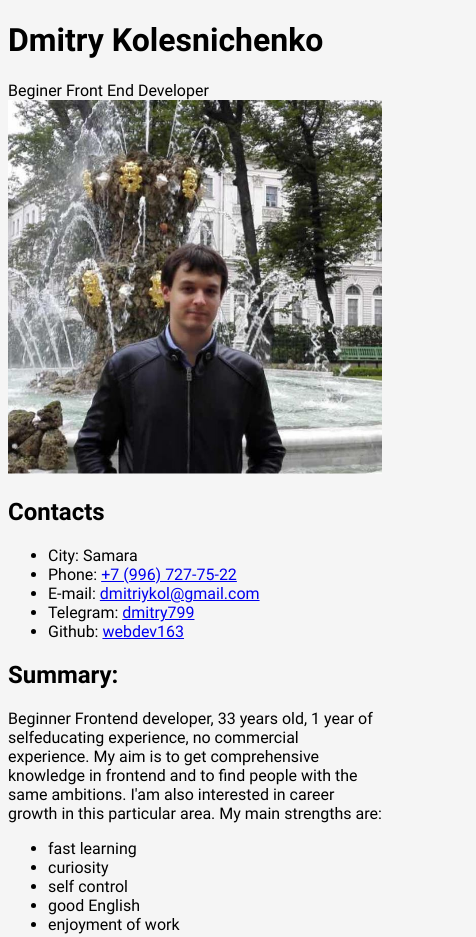
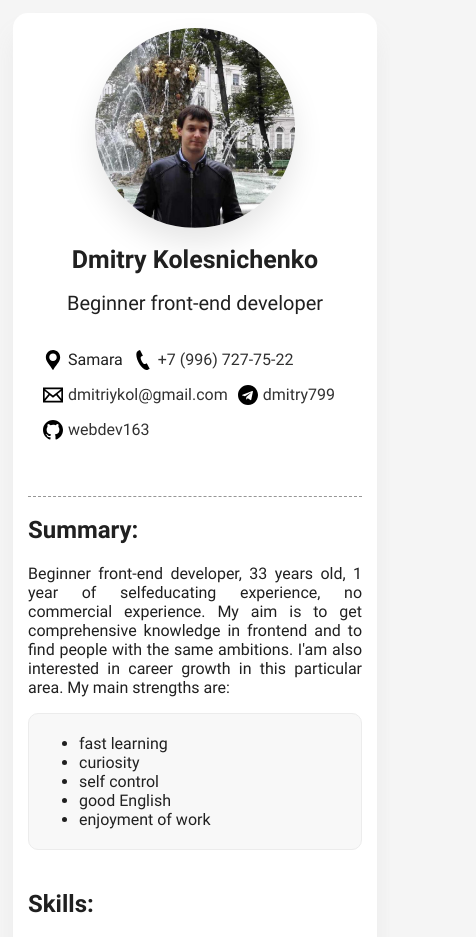
Before and after one commit to webdev163/rsschool-cv, a plain HTML site: page index.html in a window 390 px wide. Shown: the top 937 px of the page, 476 px wide, since content can reach past the window. Drawn offline with Linux system fonts and the light colour scheme.

Commit message:
feat: add css styles

```diff
--- a/css/style.css
+++ b/css/style.css
@@ -19,6 +19,8 @@
 body {
   font-family: Roboto, sans-serif;
   background-color: #f5f5f5;
+  color: #202020;
+  padding: 40px 25px 40px;
 }
 
 img {
@@ -26,6 +28,158 @@ img {
 }
 
 .container {
-  max-width: 1200px;
+  max-width: 960px;
   margin: 0 auto;
+  padding: 30px;
+  background-color: #fff;
+  border-radius: 15px;
+  box-shadow: 0 20px 25px rgba(153, 153, 153, 0.1);
 }
+
+.header {
+  border-bottom: 1px dashed #969696;
+  padding-bottom: 25px;
+}
+
+.header__avatar {
+  box-shadow: 0 15px 30px rgba(0, 0, 0, 0.1)
+}
+
+.header-wrapper {
+  display: flex;
+  align-items: center;
+}
+
+.header__text {
+  margin-left: 25px;
+}
+
+.header__title {
+  font-size: 35px;
+}
+
+.header__subtitle {
+  font-size: 25px;
+}
+
+.header__avatar {
+  width: 200px;
+  height: 200px;
+  border-radius: 50%;
+}
+
+.contacts {
+  margin-top: 35px;
+}
+
+.contacts a {
+  text-decoration: none;
+  color: #313131;
+}
+
+.contacts__item:hover a {
+  color: #808080;
+  text-decoration: underline;
+}
+
+.contacts__item:hover:not(:first-child) svg {
+  fill: #808080;
+  cursor: pointer;
+}
+
+.contacts__list {
+  padding-left: 0;
+  display: flex;
+  align-items: center;
+  flex-wrap: wrap;
+}
+
+.contacts__item {
+  list-style: none;
+  display: flex;
+  align-items: center;
+  margin-bottom: 10px;
+}
+
+.contacts__item:not(:last-child) {
+  margin-right: 10px;
+}
+
+.contacts__item svg {
+  margin-right: 5px;
+}
+
+.summary__list, .skills__list, pre {
+  padding: 20px;
+  padding-left: 50px;
+  background-color: #f8f8f8;
+  border-radius: 10px;
+  border: 1px solid #ececec
+}
+
+.main, .footer {
+  padding-left: 20px;
+  padding-right: 20px;
+  text-align: justify;
+}
+
+.main section {
+  margin-bottom: 40px;
+}
+
+.footer {
+  display: flex;
+  align-items: center;
+  justify-content: center;
+  background-color: #ececec;
+  padding: 20px;
+  border-radius: 10px;
+  border: 1px solid #d4d4d4
+}
+
+.copyright, .footer__github {
+  margin-right: 50px;
+}
+
+@media screen and (max-width: 768px) {
+  body {
+    padding: 5px;
+  }
+  .header__title {
+    font-size: 25px;
+  }
+  .code-sample {
+    display: none;
+  }
+}
+
+@media screen and (max-width: 576px) {
+  .header-wrapper {
+    flex-wrap: wrap;
+    justify-content: center;
+  }
+  .header__text {
+    margin-left: 0;
+    text-align: center;
+  }
+  .contacts {
+    padding-left: 15px;
+    padding-right: 15px;
+  }
+  .contacts__item {
+    margin-bottom: 15px;
+  }
+  .header__subtitle {
+    font-size: 20px;
+  }
+  .main {
+    padding-left: 0;
+    padding-right: 0;
+  }
+  .container {
+    padding: 15px;
+  }
+  .copyright, .footer__github {
+    margin-right: 25px;
+  }
+}
--- a/index.html
+++ b/index.html
@@ -12,33 +12,34 @@
 
     <header>
       <div class="header">
-        <h1 class="header__title">Dmitry Kolesnichenko</h1>
-        <span class="header__subtitle">Beginer Front End Developer</span>
-        <img class="header__avatar" src="img/avatar.jpg" alt="Аватар">
+        <div class="header-wrapper">
+          <img class="header__avatar" src="img/avatar.jpg" alt="Аватар">
+          <div class="header__text">
+            <h1 class="header__title">Dmitry Kolesnichenko</h1>
+            <span class="header__subtitle">Beginner front-end developer</span>
+            <section class="contacts">
+              <ul class="contacts__list">
+                <li class="contacts__item"><svg class="icon-place" width="20" height="20"><use href="img/sprite.svg#tool"></svg>Samara</li>
+                <li class="contacts__item"><svg class="icon-phone" width="20" height="20"><use href="img/sprite.svg#phone"></svg><a href="tel:+79967277522">+7 (996) 727-75-22</a></li>
+                <li class="contacts__item"><svg class="icon-email" width="20" height="20"><use href="img/sprite.svg#email"></svg><a href="mailto:dmitriykol@gmail.com">dmitriykol@gmail.com</a></li>
+                <li class="contacts__item"><svg class="icon-telegram" width="20" height="20"><use href="img/sprite.svg#telegram"></svg><a href="https://t.me/dmitry799">dmitry799</a></li>
+                <li class="contacts__item"><svg class="icon-github" width="20" height="20"><use href="img/sprite.svg#github-logo"></svg><a href="https://github.com/webdev163">webdev163</a></li>
+              </ul>
+            </section>
+          </div>
+        </div>
+
       </div>
     </header>
 
     <main class="main">
-      <section class="contacts">
-        <div class="contacts">
-          <h2 class="contacts__title">Contacts</h2>
-          <ul class="contacts__list">
-            <li class="contacts__item">City: Samara</li>
-            <li class="contacts__item">Phone: <a href="tel:+79967277522">+7 (996) 727-75-22</a></li>
-            <li class="contacts__item">E-mail: <a href="mailto:dmitriykol@gmail.com">dmitriykol@gmail.com</a></li>
-            <li class="contacts__item">Telegram: <a href="https://t.me/dmitry799">dmitry799</a></li>
-            <li class="contacts__item">Github: <a href="https://github.com/webdev163">webdev163</a></li>
-          </ul>
-        </div>
-      </section>
-
       <section class="summary">
         <h2 class="summary__title">Summary:</h2>
-        <p class="summary__text">Beginner Frontend developer, 33 years old, 1 year of selfeducating experience, no commercial experience. My aim is to get comprehensive knowledge in frontend and to find people with the same ambitions. I'am also interested in career growth in this particular area. My main strengths are:</p>
+        <p class="summary__text">Beginner front-end developer, 33 years old, 1 year of selfeducating experience, no commercial experience. My aim is to get comprehensive knowledge in frontend and to find people with the same ambitions. I'am also interested in career growth in this particular area. My main strengths are:</p>
         <ul class="summary__list">
           <li class="summary-item">fast learning</li>
           <li class="summary-item">curiosity</li>
-          <li class="summary-item">self control</a></li>
+          <li class="summary-item">self control</li>
           <li class="summary-item">good English</li>
           <li class="summary-item">enjoyment of work</li>
         </ul>
@@ -49,7 +50,7 @@
         <ul class="skills__list">
           <li class="skills-item">HTML, CSS</li>
           <li class="skills-item">EJS, SASS, LESS</li>
-          <li class="skills-item">BEM, CSS Modules, Bootstrap</a></li>
+          <li class="skills-item">BEM, CSS Modules, Bootstrap</li>
           <li class="skills-item">Postcss</li>
           <li class="skills-item">JavaScript (including ES6)</li>
           <li class="skills-item">NPM, Webpack, babel, gulp</li>
@@ -97,7 +98,7 @@
 
       <section class="experience">
         <h2 class="experience__title">Work experience:</h2>
-        <p class="experience__text">No commercial developer experience or work participation until now. One of my aims in taking RSSchool courses is to change the fact above</p>
+        <p class="experience__text">No commercial developer experience or work participation until now. One of my aims in taking RS School courses is to change the fact above</p>
       </section>
 
       <section class="education">
@@ -116,8 +117,8 @@
 
     <footer class="footer">
       <div class="copyright">&copy; <time datetime="2021">2021</time></div>
-      <a href="https://github.com/webdev163" class="footer__github"><img src="img/github-logo.svg" width="24" height="24" alt="Логотип github"></a>
-      <a href="https://rs.school/js/" class="footer__rsschool"><img src="img/rs_school_js.svg" width="75" height="25" alt="Логотип RS School"></a>
+      <a class="footer__github" href="https://github.com/webdev163"><svg class="icon-github" width="24" height="24" alt="Логотип github"><use href="img/sprite.svg#github-logo"></svg></a>
+      <a class="footer__rsschool" href="https://rs.school/js/"><img src="img/rs_school_js.svg" width="75" height="25" alt="Логотип RS School"></a>
     </footer>
   </div>
 </body>
```
Also changed, not shown: img/github-logo.svg (deleted), img/sprite.svg (added).
